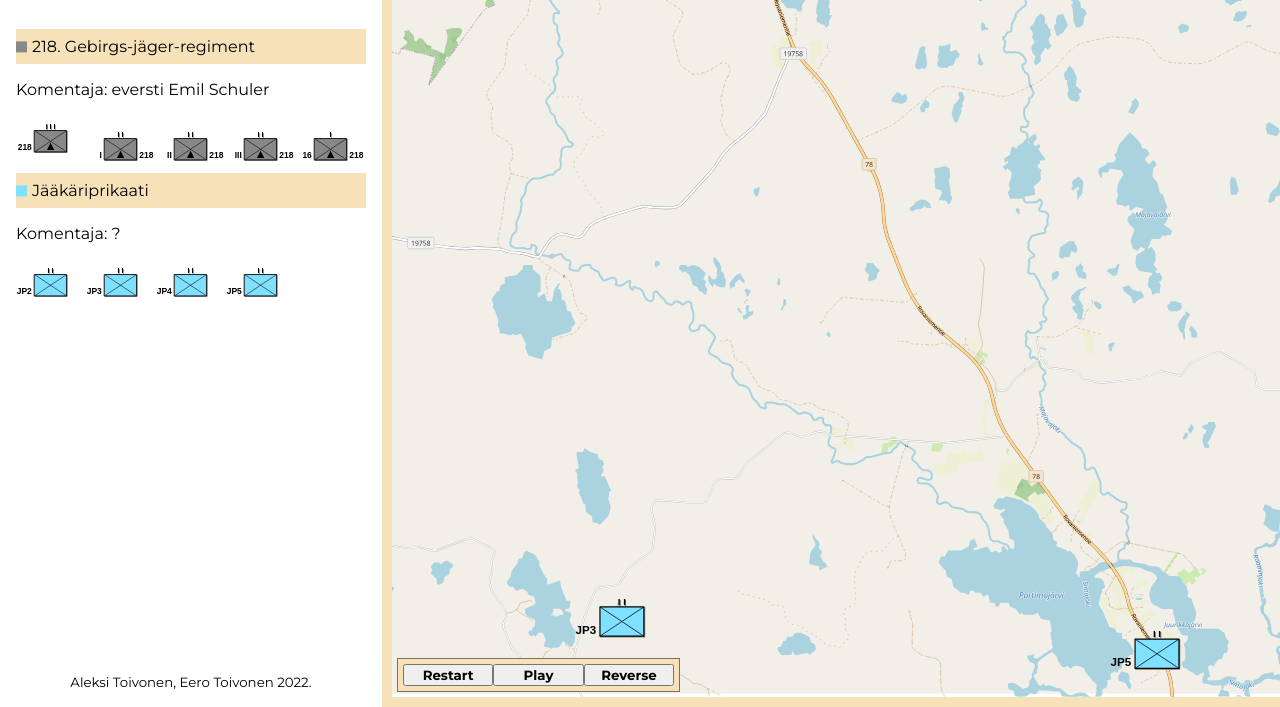
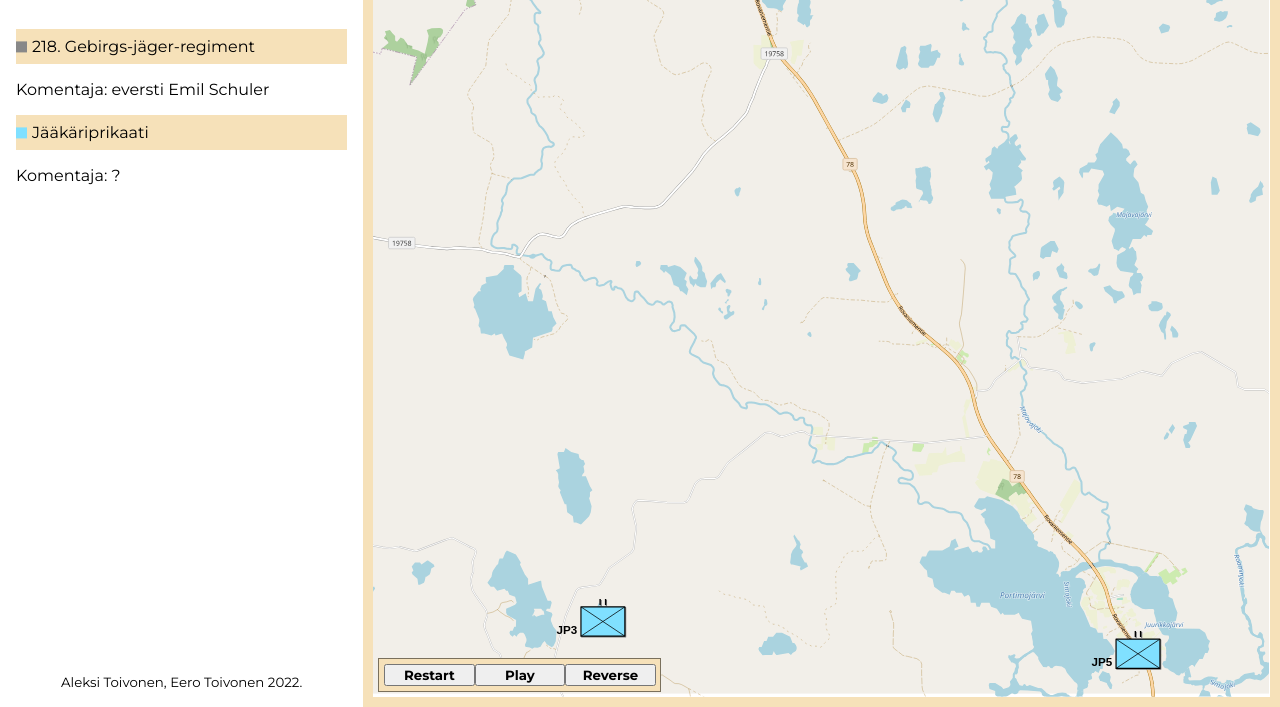
Before and after one commit to aptoivonen/ylimaa-animation, a website with bundled scripts: page dist/index.html in a window 1280 px wide. Shown: the part 93-800 px from the top of the page. Built offline with nearby package versions, Linux system fonts and the light colour scheme.

Commit message:
Remove unit svg references from html

```diff
--- a/dist/index.html
+++ b/dist/index.html
@@ -28,27 +28,12 @@
         <div>
           <p class="unit-info german">218. Gebirgs-jäger-regiment</p>
           <p>Komentaja: eversti Emil Schuler</p>
-          <div class="unit-list">
-            <img
-              src="svg/218.svg"
-              alt="218 regiment icon"
-              style="margin-bottom: 1rem"
-            />
-            <img src="svg/218-I.svg" alt="218-I batallion icon" />
-            <img src="svg/218-II.svg" alt="218-II batallion icon" />
-            <img src="svg/218-III.svg" alt="218-III batallion icon" />
-            <img src="svg/218-16.svg" alt="218-16 company icon" />
-          </div>
+          <div id="german-unit-list" class="unit-list"></div>
         </div>
         <div>
           <p class="unit-info finnish">Jääkäriprikaati</p>
           <p>Komentaja: ?</p>
-          <div class="unit-list">
-            <img src="svg/jp2.svg" alt="2. Jääkäripataljoona icon" />
-            <img src="svg/jp3.svg" alt="3. Jääkäripataljoona icon" />
-            <img src="svg/jp4.svg" alt="4. Jääkäripataljoona icon" />
-            <img src="svg/jp5.svg" alt="5. Jääkäripataljoona icon" />
-          </div>
+          <div id="finnish-unit-list" class="unit-list"></div>
         </div>
       </section>
 
```
